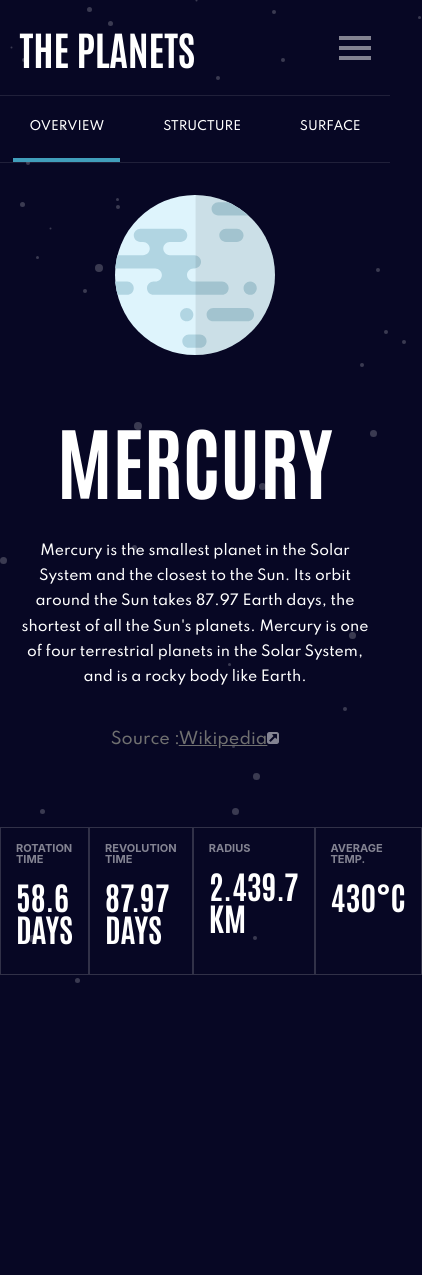
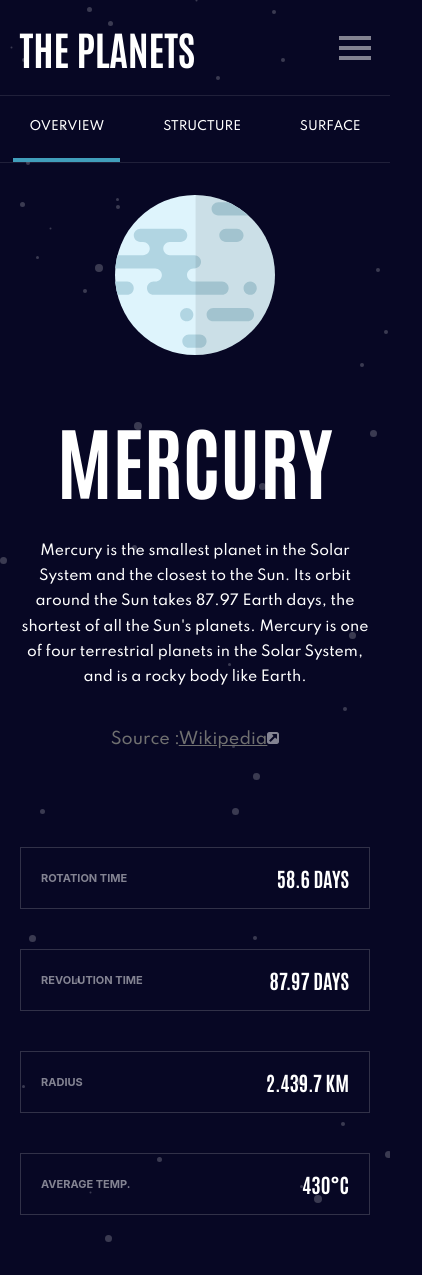
Before and after one commit to jfiora/the-planets, a React (Vite) app: page /mercury in a window 390 px wide. Shown: the whole page, 422 px wide, since content can reach past the window. Before the commit the page ends 1015 px from the top, so only its background shows below. Built offline with nearby package versions, Linux system fonts and the light colour scheme.

Commit message:
changed the styling on PlanetStats and planetStatItem to fit better on mobile

```diff
--- a/src/components/Planet/PlanetStats/PlanetStats.css
+++ b/src/components/Planet/PlanetStats/PlanetStats.css
@@ -3,3 +3,9 @@
   justify-content: space-between;
   padding: 40px 0;
 }
+
+@media screen and (max-width: 767px) {
+  .PlanetStat {
+    flex-direction: column;
+  }
+}
--- a/src/components/Planet/PlanetStats/PlanetStatsItem/PlanetStatItem.css
+++ b/src/components/Planet/PlanetStats/PlanetStatsItem/PlanetStatItem.css
@@ -23,5 +23,28 @@
   /*stat value font size*/
   font-size: 2rem;
   text-transform: uppercase;
-  line-height: 100%;
 }
+
+@media screen and (min-width: 768px) and (max-width: 1023px) {
+  .PlanetStatItem > p {
+    font-size: 1.5rem;
+  }
+}
+
+@media screen and (max-width: 767px) {
+  .PlanetStatItem {
+    justify-content: space-between;
+    align-items: center;
+    flex-direction: row;
+    padding: 20px 20px;
+    margin: 20px 20px;
+  }
+
+  .PlanetStatItem > h2 {
+    margin-bottom: 0px;
+  }
+
+  .PlanetStatItem > p {
+    font-size: 1.25rem;
+  }
+}
```
